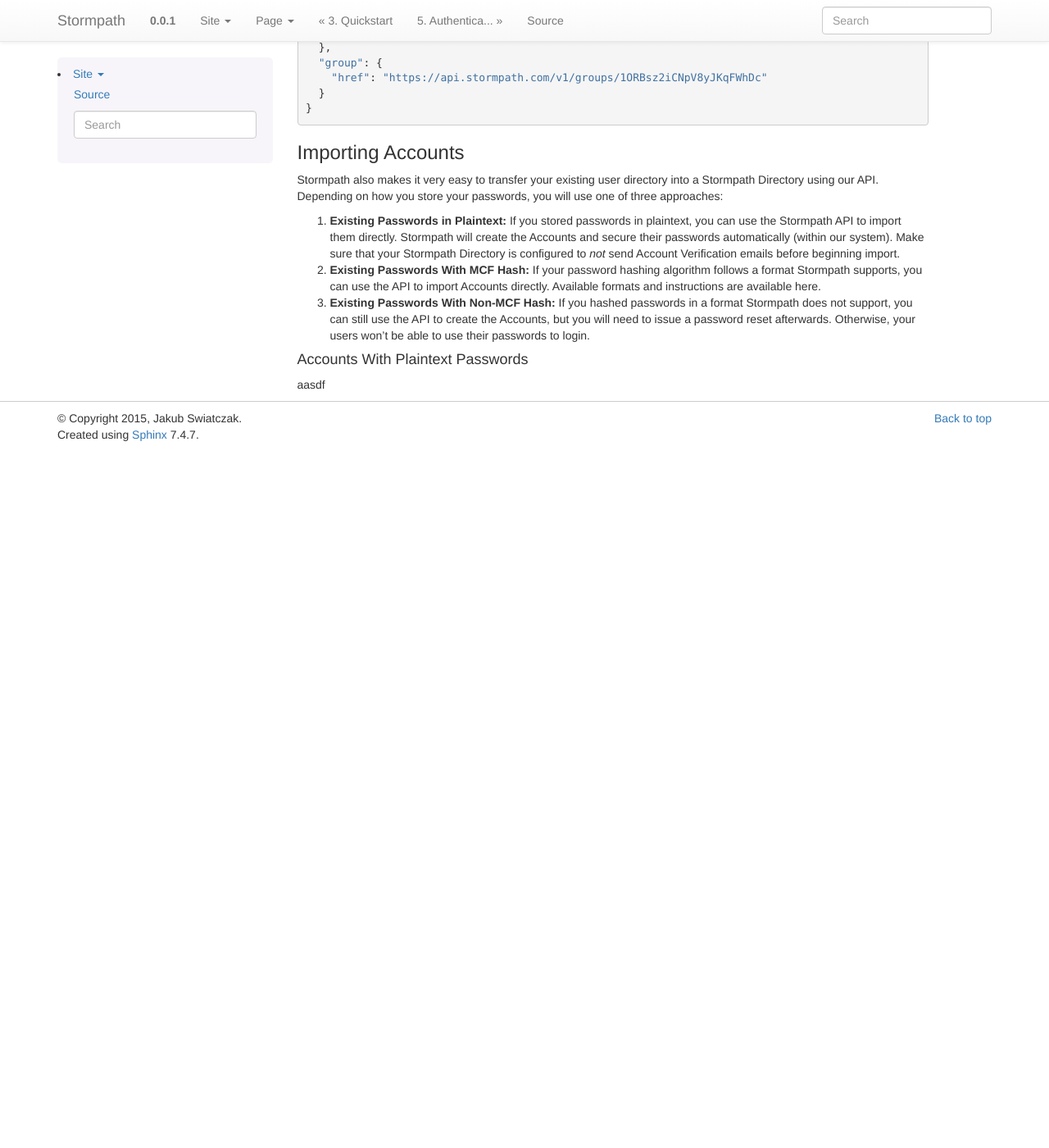
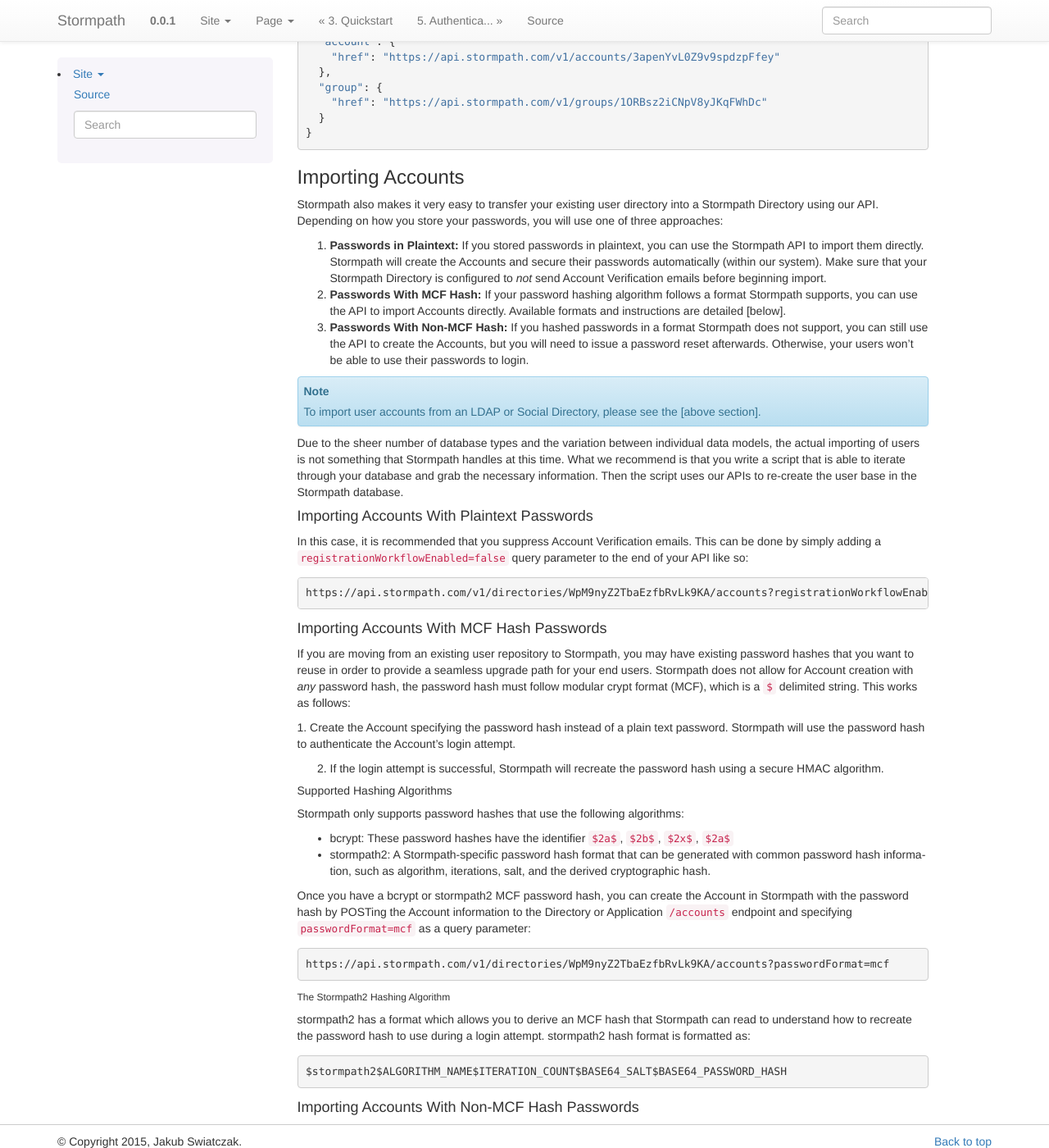
Before and after one commit to stormpath/stormpath-documentation, a Sphinx documentation site: the page built from source/004_accnt_mgmt.rst, in a window 1280 px wide and 1400 px high, scrolled down 10294 px. Shown: the whole window at 82% size. Built offline with Sphinx 7.4.7, drawn with Linux system fonts in a browser that asks for light colours; before the commit the page ends 10844 px from its top, so only the background shows below that; some of the changed text lies outside the part shown.

Commit message:
Added content to Accnt Mgmt regarding importing Accounts

```diff
--- a/source/004_accnt_mgmt.rst
+++ b/source/004_accnt_mgmt.rst
@@ -323,45 +323,47 @@
 How To Create A Group
 """""""""""""""""""""
 
+So let's say we want to add a new Group resource with the name "Starfleet Officers" to the "Captains" Directory.
+
 The following API request::
 
-	POST https://api.stormpath.com/v1/directories/bckhcGMXQDujIXpbCDRb2Q/groups
+	POST https://api.stormpath.com/v1/directories/2SKhstu8Plaekcai8lghrp/groups
 	Content-Type: application/json;charset=UTF-8
 
 	{
-	  "name" : "Aquanauts",
-	  "description" : "Sea Voyagers",
+	  "name" : "Starfleet Officers",
+	  "description" : "Commissioned officers in Starfleet",
 	  "status" : "enabled"
 	}
 
 Would yield this response::
 
 	{
-	  "href": "https://api.stormpath.com/v1/groups/1L1fiXUXzXE4TucxegUYtB",
-	  "name": "Aquanauts",
-	  "description": "Sea Voyagers",
-	  "status": "ENABLED",
-	  "createdAt": "2015-08-24T16:14:18.430Z",
-	  "modifiedAt": "2015-08-24T16:14:18.430Z",
-	  "customData": {
-	    "href": "https://api.stormpath.com/v1/groups/1L1fiXUXzXE4TucxegUYtB/customData"
-	  },
-	  "directory": {
-	    "href": "https://api.stormpath.com/v1/directories/2SKhstu8Plaekcai8lghrp"
-	  },
-	  "tenant": {
-	    "href": "https://api.stormpath.com/v1/tenants/1gBTncWsp2ObQGgDn9R91R"
-	  },
-	  "accounts": {
-	    "href": "https://api.stormpath.com/v1/groups/1L1fiXUXzXE4TucxegUYtB/accounts"
-	  },
-	  "accountMemberships": {
-	    "href": "https://api.stormpath.com/v1/groups/1L1fiXUXzXE4TucxegUYtB/accountMemberships"
-	  },
-	  "applications": {
-	    "href": "https://api.stormpath.com/v1/groups/1L1fiXUXzXE4TucxegUYtB/applications"
-	  }
-	}
+      "href": "https://api.stormpath.com/v1/groups/1ORBsz2iCNpV8yJKqFWhDc",
+      "name": "Starfleet Officers",
+      "description": "Commissioned officers in Starfleet",
+      "status": "ENABLED",
+      "createdAt": "2015-08-25T20:09:23.698Z",
+      "modifiedAt": "2015-08-25T20:09:23.698Z",
+      "customData": {
+        "href": "https://api.stormpath.com/v1/groups/1ORBsz2iCNpV8yJKqFWhDc/customData"
+      },
+      "directory": {
+        "href": "https://api.stormpath.com/v1/directories/2SKhstu8Plaekcai8lghrp"
+      },
+      "tenant": {
+        "href": "https://api.stormpath.com/v1/tenants/1gBTncWsp2ObQGgDn9R91R"
+      },
+      "accounts": {
+        "href": "https://api.stormpath.com/v1/groups/1ORBsz2iCNpV8yJKqFWhDc/accounts"
+      },
+      "accountMemberships": {
+        "href": "https://api.stormpath.com/v1/groups/1ORBsz2iCNpV8yJKqFWhDc/accountMemberships"
+      },
+      "applications": {
+        "href": "https://api.stormpath.com/v1/groups/1ORBsz2iCNpV8yJKqFWhDc/applications"
+      }
+    }
 
 b. How to Store Accounts in Stormpath
 =====================================
@@ -646,11 +648,53 @@
 
 Stormpath also makes it very easy to transfer your existing user directory into a Stormpath Directory using our API. Depending on how you store your passwords, you will use one of three approaches:
 
-1. **Existing Passwords in Plaintext:** If you stored passwords in plaintext, you can use the Stormpath API to import them directly. Stormpath will create the Accounts and secure their passwords automatically (within our system). Make sure that your Stormpath Directory is configured to *not* send Account Verification emails before beginning import.
-2. **Existing Passwords With MCF Hash:** If your password hashing algorithm follows a format Stormpath supports, you can use the API to import Accounts directly. Available formats and instructions are available here.
-3. **Existing Passwords With Non-MCF Hash:** If you hashed passwords in a format Stormpath does not support, you can still use the API to create the Accounts, but you will need to issue a password reset afterwards. Otherwise, your users won't be able to use their passwords to login.
+1. **Passwords in Plaintext:** If you stored passwords in plaintext, you can use the Stormpath API to import them directly. Stormpath will create the Accounts and secure their passwords automatically (within our system). Make sure that your Stormpath Directory is configured to *not* send Account Verification emails before beginning import.
+2. **Passwords With MCF Hash:** If your password hashing algorithm follows a format Stormpath supports, you can use the API to import Accounts directly. Available formats and instructions are detailed [below].
+3. **Passwords With Non-MCF Hash:** If you hashed passwords in a format Stormpath does not support, you can still use the API to create the Accounts, but you will need to issue a password reset afterwards. Otherwise, your users won't be able to use their passwords to login.
 
-Accounts With Plaintext Passwords
-^^^^^^^^^^^^^^^^^^^^^^^^^^^^^^^^^
+.. note::
 
-aasdf
+	To import user accounts from an LDAP or Social Directory, please see the [above section].
+
+Due to the sheer number of database types and the variation between individual data models, the actual importing of users is not something that Stormpath handles at this time. What we recommend is that you write a script that is able to iterate through your database and grab the necessary information. Then the script uses our APIs to re-create the user base in the Stormpath database.
+
+Importing Accounts With Plaintext Passwords
+^^^^^^^^^^^^^^^^^^^^^^^^^^^^^^^^^^^^^^^^^^^
+
+In this case, it is recommended that you suppress Account Verification emails. This can be done by simply adding a ``registrationWorkflowEnabled=false`` query parameter to the end of your API like so::
+
+	https://api.stormpath.com/v1/directories/WpM9nyZ2TbaEzfbRvLk9KA/accounts?registrationWorkflowEnabled=false
+
+
+Importing Accounts With MCF Hash Passwords
+^^^^^^^^^^^^^^^^^^^^^^^^^^^^^^^^^^^^^^^^^^
+
+If you are moving from an existing user repository to Stormpath, you may have existing password hashes that you want to reuse in order to provide a seamless upgrade path for your end users. Stormpath does not allow for Account creation with *any* password hash, the password hash must follow modular crypt format (MCF), which is a ``$`` delimited string.
+This works as follows:
+
+1. Create the Account specifying the password hash instead of a plain text password.
+Stormpath will use the password hash to authenticate the Account’s login attempt.
+
+2. If the login attempt is successful, Stormpath will recreate the password hash using a secure HMAC algorithm.
+
+Supported Hashing Algorithms
+""""""""""""""""""""""""""""
+
+Stormpath only supports password hashes that use the following algorithms:
+
+- bcrypt: These password hashes have the identifier ``$2a$``, ``$2b$``, ``$2x$``, ``$2a$``
+- stormpath2: A Stormpath-specific password hash format that can be generated with common password hash information, such as algorithm, iterations, salt, and the derived cryptographic hash.
+
+Once you have a bcrypt or stormpath2 MCF password hash, you can create the Account in Stormpath with the password hash by POSTing the Account information to the Directory or Application ``/accounts`` endpoint and specifying ``passwordFormat=mcf`` as a query parameter::
+
+	https://api.stormpath.com/v1/directories/WpM9nyZ2TbaEzfbRvLk9KA/accounts?passwordFormat=mcf
+
+The Stormpath2 Hashing Algorithm
+++++++++++++++++++++++++++++++++
+
+stormpath2 has a format which allows you to derive an MCF hash that Stormpath can read to understand how to recreate the password hash to use during a login attempt. stormpath2 hash format is formatted as::
+
+	$stormpath2$ALGORITHM_NAME$ITERATION_COUNT$BASE64_SALT$BASE64_PASSWORD_HASH
+
+Importing Accounts With Non-MCF Hash Passwords
+^^^^^^^^^^^^^^^^^^^^^^^^^^^^^^^^^^^^^^^^^^^^^^
```
